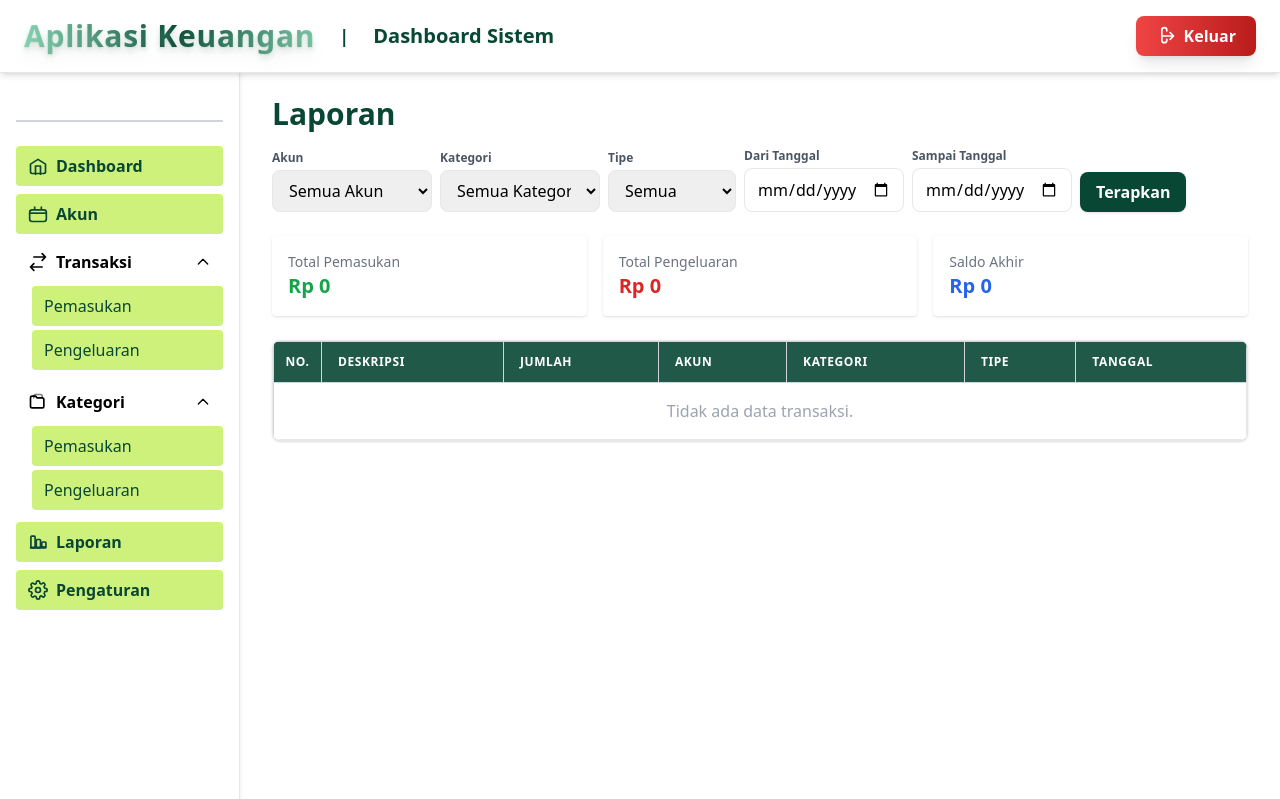
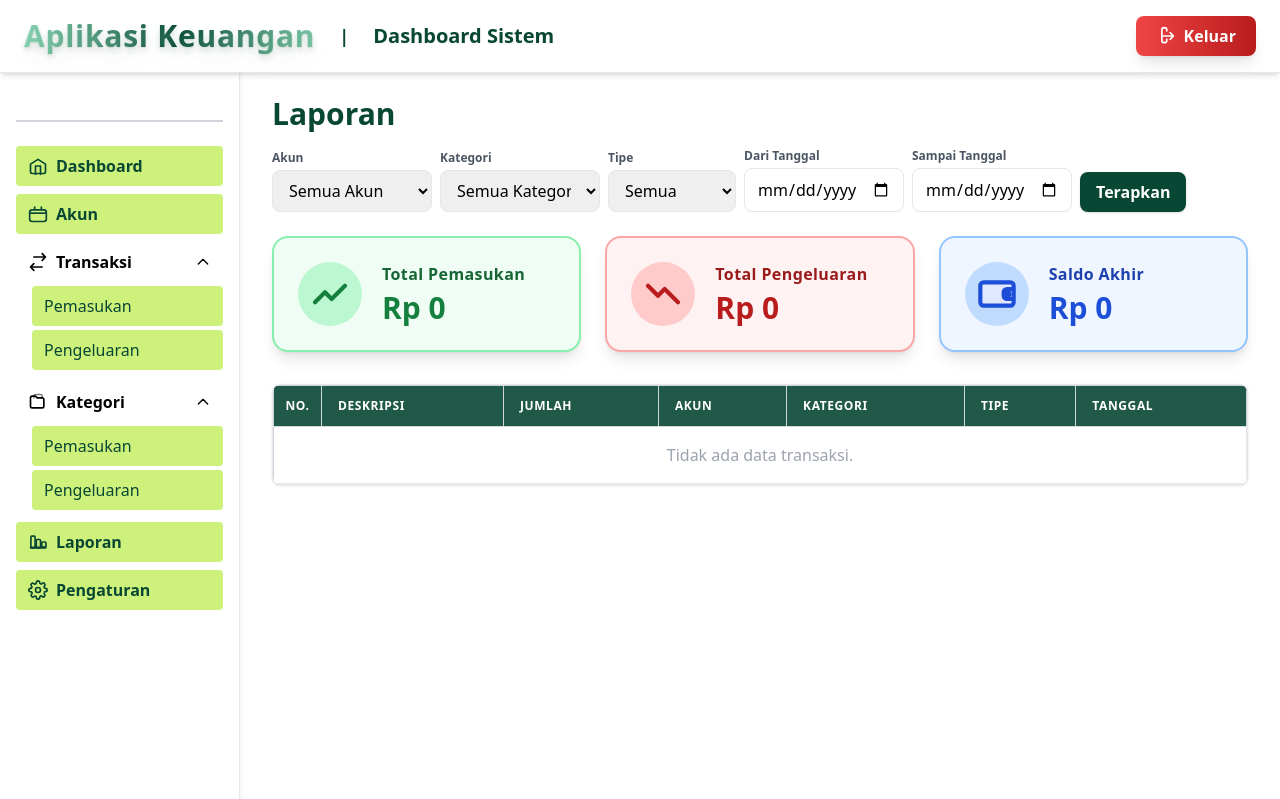
Before and after one commit to choerulram/Aplikasi-Keuangan, a CodeIgniter 4 app: the page made by app/Views/Reports/index.php in a window 1280 px wide. Shown: the top 799 px of the page. Run offline with PHP 8.4 and a stand-in for CodeIgniter, Linux system fonts and the light colour scheme; the template is opened without the code that fills it, so the values that code supplies are empty; some libraries are stand-ins or nearby versions.

Commit message:
feat(reports): update financial summary UI styling - Redesigned income/expense total cards - Improved ending balance display - Applied consistent color scheme

```diff
--- a/app/Views/Reports/index.php
+++ b/app/Views/Reports/index.php
@@ -47,18 +47,41 @@
     </form>
 </div>
 
-<div class="mb-6 grid grid-cols-1 md:grid-cols-3 gap-4">
-    <div class="p-4 bg-white rounded shadow">
-        <div class="text-gray-500 text-sm">Total Pemasukan</div>
-        <div class="text-xl font-bold text-green-600">Rp <?= number_format($summary['total_income'] ?? 0, 0, ',', '.') ?></div>
+<div class="mb-8 grid grid-cols-1 md:grid-cols-3 gap-6">
+    <div class="flex items-center p-6 bg-green-50 border-2 border-green-300 rounded-2xl shadow-lg">
+        <div class="flex items-center justify-center w-16 h-16 rounded-full bg-green-200 mr-5">
+            <svg class="w-10 h-10 text-green-700" fill="none" stroke="currentColor" stroke-width="2.5" viewBox="0 0 24 24">
+                <path stroke-linecap="round" stroke-linejoin="round" d="M3 17l6-6 4 4 8-8" />
+            </svg>
+        </div>
+        <div>
+            <div class="text-base font-bold text-green-800 mb-1 tracking-wide">Total Pemasukan</div>
+            <div class="text-3xl font-extrabold text-green-700">Rp <?= number_format($summary['total_income'] ?? 0, 0, ',', '.') ?></div>
+        </div>
     </div>
-    <div class="p-4 bg-white rounded shadow">
-        <div class="text-gray-500 text-sm">Total Pengeluaran</div>
-        <div class="text-xl font-bold text-red-600">Rp <?= number_format($summary['total_expense'] ?? 0, 0, ',', '.') ?></div>
+    <div class="flex items-center p-6 bg-red-50 border-2 border-red-300 rounded-2xl shadow-lg">
+        <div class="flex items-center justify-center w-16 h-16 rounded-full bg-red-200 mr-5">
+            <svg class="w-10 h-10 text-red-700" fill="none" stroke="currentColor" stroke-width="2.5" viewBox="0 0 24 24">
+                <path stroke-linecap="round" stroke-linejoin="round" d="M3 7l6 6 4-4 8 8" />
+            </svg>
+        </div>
+        <div>
+            <div class="text-base font-bold text-red-800 mb-1 tracking-wide">Total Pengeluaran</div>
+            <div class="text-3xl font-extrabold text-red-700">Rp <?= number_format($summary['total_expense'] ?? 0, 0, ',', '.') ?></div>
+        </div>
     </div>
-    <div class="p-4 bg-white rounded shadow">
-        <div class="text-gray-500 text-sm">Saldo Akhir</div>
-        <div class="text-xl font-bold text-blue-600">Rp <?= number_format(($summary['total_income'] ?? 0) - ($summary['total_expense'] ?? 0), 0, ',', '.') ?></div>
+    <div class="flex items-center p-6 bg-blue-50 border-2 border-blue-300 rounded-2xl shadow-lg">
+        <div class="flex items-center justify-center w-16 h-16 rounded-full bg-blue-200 mr-5">
+            <svg class="w-10 h-10 text-blue-700" fill="none" stroke="currentColor" stroke-width="2.5" viewBox="0 0 24 24">
+                <path d="M2 7a2 2 0 0 1 2-2h16a2 2 0 0 1 2 2v10a2 2 0 0 1-2 2H4a2 2 0 0 1-2-2V7z" stroke="currentColor" stroke-width="2.5" fill="#e0e7ff"/>
+                <path d="M22 9H18a2 2 0 0 0-2 2v2a2 2 0 0 0 2 2h4" stroke="currentColor" stroke-width="2.5"/>
+                <circle cx="18.5" cy="12" r="1" fill="currentColor"/>
+            </svg>
+        </div>
+        <div>
+            <div class="text-base font-bold text-blue-800 mb-1 tracking-wide">Saldo Akhir</div>
+            <div class="text-3xl font-extrabold text-blue-700">Rp <?= number_format(($summary['total_income'] ?? 0) - ($summary['total_expense'] ?? 0), 0, ',', '.') ?></div>
+        </div>
     </div>
 </div>
 
```
Also changed, not shown: public/css/app.css.
